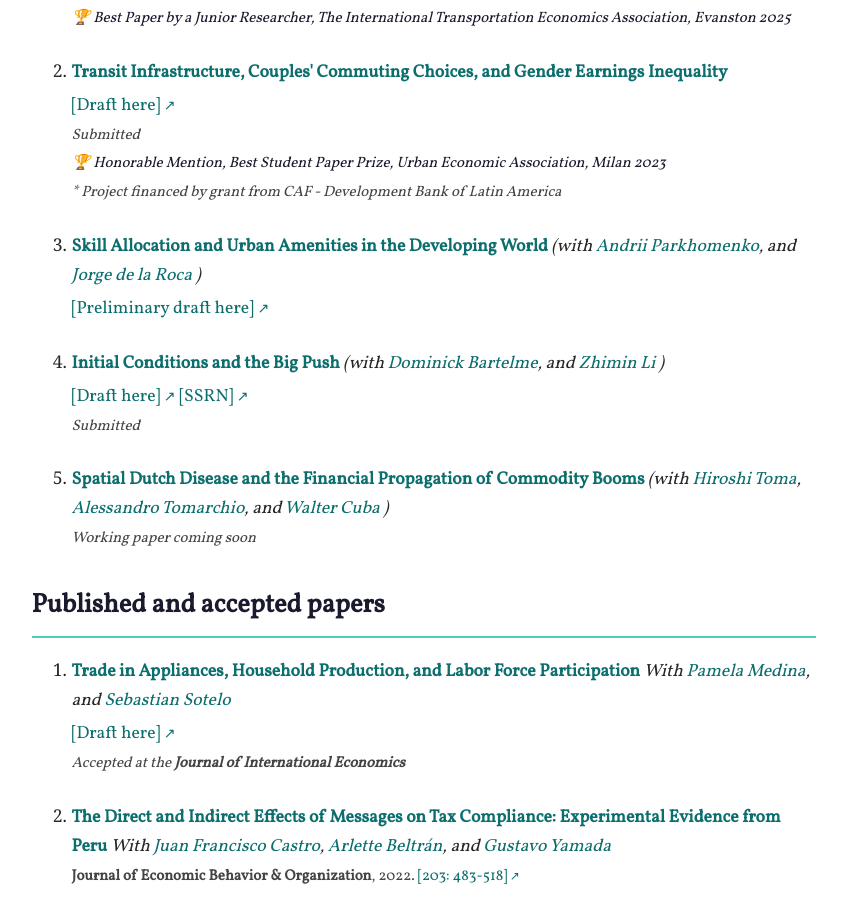
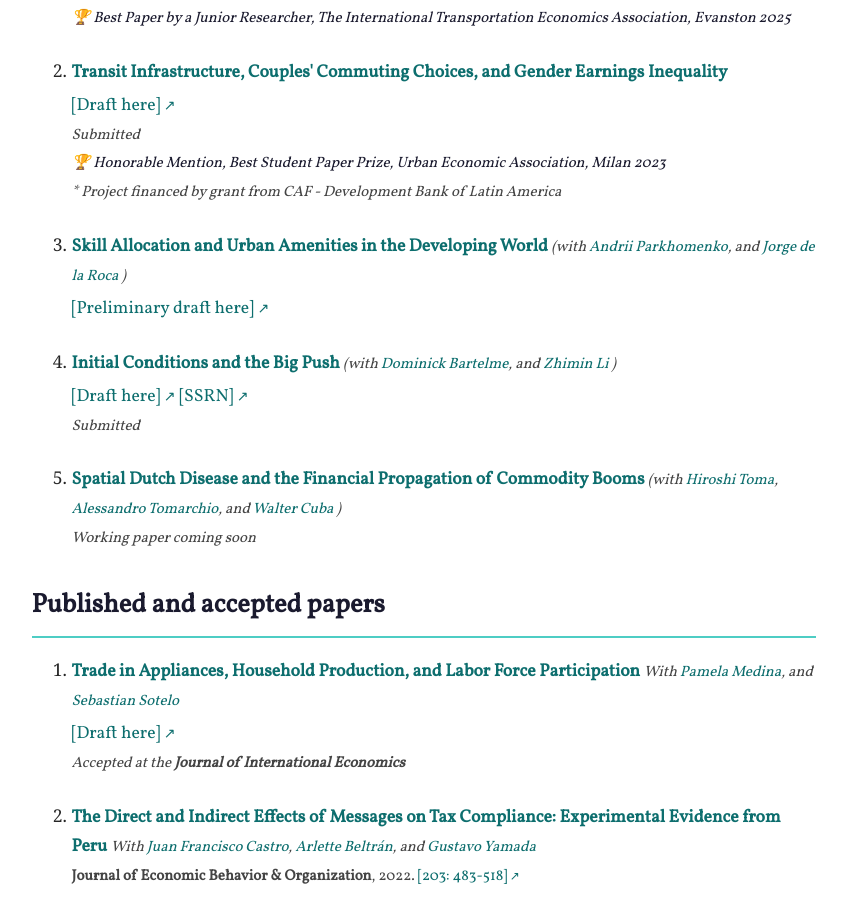
Before and after one commit to dvelasquezc/dvelasquezc.github.io, a Jekyll site: the page built from index.md, in a window 1280 px wide. Shown: the part 798-1717 px from the top of the page, without its empty margins (216-1063 px from the left). Built offline with Jekyll 4.4.1, drawn with Linux system fonts in a browser that asks for light colours; some web fonts are replaced.

Commit message:
formatting published papers

```diff
--- a/index.md
+++ b/index.md
@@ -57,7 +57,7 @@ dropdown_folder: "no"
 			{% if paper.pubstatus == "mimeo" %}
 					<li><b><a href ="{{ paper.url }}">{{ paper.title }}</a></b>
 						{% if paper.coauthors %}
-							<i> (with
+							<span class="conferences"><i> (with
 							{% assign coauthors = paper.coauthors | join: ',' | strip | split: ', ' %}
 							{% assign last = coauthors | last %}
 							{% assign first = coauthors | first %}
@@ -91,7 +91,7 @@ dropdown_folder: "no"
 									{% endif %}
 								{% endif %}
 							{% endfor %})
-							</i>
+							</i></span>
 						{% endif %}
 
 
@@ -181,7 +181,7 @@ dropdown_folder: "no"
 
 			<li><b><a href ="{{ paper.url }}">{{ paper.title }}</a></b>
 				{% if paper.coauthors %}
-					<i>With
+					<span class="conferences"><i>With
 					{% assign coauthors = paper.coauthors | join: ',' | strip | split: ', ' %}
 					{% assign last = coauthors | last %}
 					{% assign first = coauthors | first %}
@@ -215,7 +215,7 @@ dropdown_folder: "no"
 							{% endif %}
 						{% endif %}
 					{% endfor %}
-					</i>
+					</i></span>
 				{% endif %}
 
 				{% if paper.journal_name %}
```
Also changed, not shown: _pages/research.md (+4 -4 lines).
